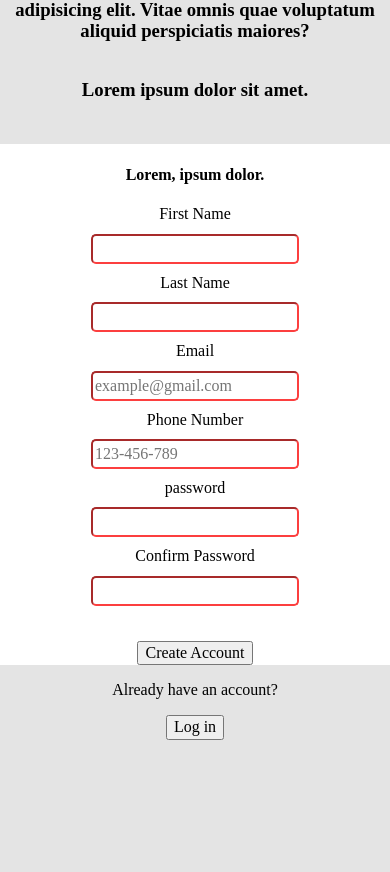
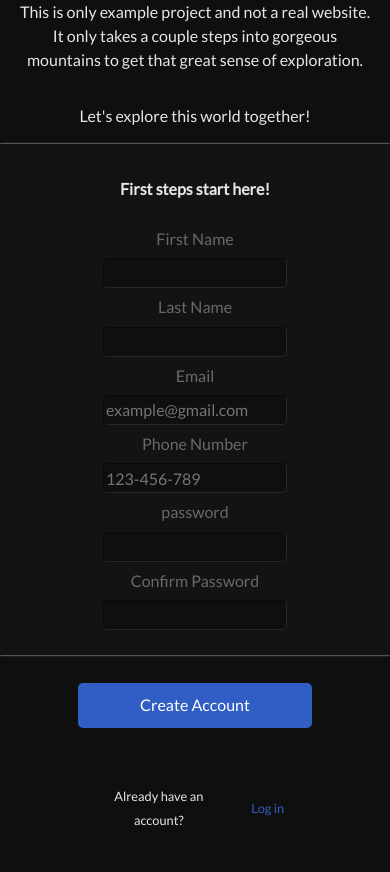
Before and after one commit to MMMMDEV/sign-up-form-top, a plain HTML site: page index.html in a window 390 px wide. Shown: the part 185-1057 px from the top of the page. Before the commit the page ends 975 px from the top, so only its background shows below. Drawn offline with Linux system fonts and the light colour scheme; a web font is replaced by a local one.

Commit message:
added final styling for mobile portrait version

```diff
--- a/index.html
+++ b/index.html
@@ -7,13 +7,14 @@
     <title>Sign up</title>
     <link rel="stylesheet" href="normalize.css">
     <link rel="stylesheet" href="style.css">
+    <script src="javascript.js" defer></script>
 </head>
 <body>
     <header>
         <div class="opacity-layer">
-           <div class="logo">Lab</div>
+           <div class="logo">Norv</div>
             <div class="link">
-                Photo by <a href="https://unsplash.com/ja/@susan_wilkinson?utm_source=unsplash&utm_medium=referral&utm_content=creditCopyText">Susan Wilkinson</a> on <a href="https://unsplash.com/s/photos/blue-aesthetic?utm_source=unsplash&utm_medium=referral&utm_content=creditCopyText">Unsplash</a>
+                Photo by &nbsp;<a href="https://unsplash.com/ja/@susan_wilkinson?utm_source=unsplash&utm_medium=referral&utm_content=creditCopyText"> Susan Wilkinson &nbsp;</a> on &nbsp;<a href="https://unsplash.com/s/photos/blue-aesthetic?utm_source=unsplash&utm_medium=referral&utm_content=creditCopyText"> Unsplash </a>
 
             </div>
         </div>
@@ -22,38 +23,41 @@
     <main>
         <div class="sign-up-section">
             <div class="intro-container">
-                <h3>Lorem, ipsum dolor sit amet consectetur adipisicing elit. Vitae omnis quae voluptatum aliquid perspiciatis maiores?</h3>
-                <h3>Lorem ipsum dolor sit amet.</h3>
+                <p>This is only example project and not a real website. It only takes a couple steps into gorgeous mountains to get that great sense of exploration.</p>
+                <p>Let's explore this world together!</p>
             </div>
             <div class="form-container">
-                <h4>Lorem, ipsum dolor.</h4>
+
                 <form class="sign-up" action="#" method="post">
+                    <div class="top-form">
+                        <h4>First steps start here!</h4>
                         <label for="first-name">First Name</label>
                         <input type="text" id="first-name" minlength="1" maxlength="10" required>
-
                         <label for="last-name">Last Name</label>
                         <input type="text" id="last-name" minlength="1" maxlength="10" required>
-
                         <label for="email">Email</label>
                         <input type="email" id="email" placeholder="example@gmail.com" required>
-
                         <label for="phone-number">Phone Number</label>
                         <input type="tel" id="phone-number" placeholder="123-456-789" pattern="^(\([0-9]{3}\)|[0-9]{3}-)[0-9]{3}-[0-9]{4}$" required>
-
                         <label for="password">password</label>
                         <input type="password" id="password" minlength="6" maxlength="25" required>
-
                         <label for="confirm-password">Confirm Password</label>
                         <input type="password" id="confirm-password" minlength="6" maxlength="25" required>
-
+                    </div>
+                    <div class="createBtnContainer">
                       <button class="createAccount-btn" type="submit">Create Account</button>
+                    </div>
                 </form>
             </div>
             <div class="log-in">
-              <p>Already have an account?</p>
-              <button type="button">Log in</button>
+              <p id="log-in-text">Already have an account?</p>
+              <button class="login-btn" type="button">Log in</button>
             </div>
         </div>
+
     </main>
+    <footer>
+
+    </footer>
 </body>
 </html>
--- a/style.css
+++ b/style.css
@@ -1,9 +1,11 @@
+@import url('https://fonts.googleapis.com/css2?family=Kantumruy+Pro&family=Lato&family=Poppins:wght@300;400&family=Uncial+Antiqua&display=swap');
+
 :root {
-    --header-height: 17vh;
-    --grey-color: #e4e4e4;
-    --letter-color: black;
+    --header-height: 20vh;
+    --grey-color: rgb(15, 15, 15);
+    --letter-color: rgba(255, 255, 255, 0.897);
     --border-color-inactive: rgba(0, 0, 0, 0.36);
-    --border-active: #00a6e3;
+    --border-active: #305ec4;
     --border-inValid: #fc3f3f;
     --border-valid: rgb(0, 156, 39);
 }
@@ -62,7 +64,8 @@ header {
     justify-content: center;
     align-items: center;
     font-size: 3rem;
-    color: var(--letter-color);
+    color: white;
+    font-family: 'Uncial Antiqua', cursive
 }
 
 .link {
@@ -73,11 +76,19 @@ header {
     top: calc(var(--header-height) - 3vh);
     font-size: 0.85rem;
     color: black;
+    font-family: 'Lato', sans-serif;
 }
 
 a, a:visited{
     text-decoration: none;
     color: black;
+    font-family: 'Lato', sans-serif;
+}
+
+p {
+    line-height: 1.5rem;
+    margin: 16px;
+    font-family: 'Lato', sans-serif;
 }
 
 /* main css */
@@ -89,6 +100,7 @@ a, a:visited{
     align-items: center;
     color: var(--letter-color);
     text-align: center;
+    font-family: 'Lato', sans-serif;
 }
 
 .intro-container {
@@ -105,11 +117,26 @@ a, a:visited{
     flex-direction: column;
     justify-content: center;
     align-items: center;
-    margin-top: 25px;
-    background-color: white;
+    background-color: var(--grey-color);
+
+}
+
+.top-form {
+    width: 100%;
+    height: 100%;
+    display: flex;
+    flex-direction: column;
+    justify-content: center;
+    align-items: center;
+    padding-top: 15px;
+    padding-bottom: 25px;
+    box-shadow: 0px 0px 2px;
+    gap: 10px;
+    background-color: rgba(25, 25, 25, 0.366);
 }
 
 .sign-up{
+    width: 100%;
     display: flex;
     flex-direction: column;
     justify-content: center;
@@ -117,13 +144,19 @@ a, a:visited{
     gap: 10px;
 }
 
+label {
+    color: rgba(255, 255, 255, 0.366);
+}
+
 input {
     height: 30px;
-    background-color: white;
-    color: black;
+    background-color: var(--grey-color);
+    color: white;
     border-width: 1px;
     border-radius: 5px;
     border-color: var(--border-color-inactive);
+    transition: 0.4s;
+
 }
 
 input:focus {
@@ -136,19 +169,52 @@ input:valid {
     border-width: 2px;
 }
 
-input:invalid {
-    border-color: var(--border-inValid);
-    border-width: 2px;
+.createBtnContainer {
+    display: flex;
+    justify-content: center;
+    align-items: center;
+    width: 100%;
+    height: 80px;
 }
 
 .createAccount-btn {
-    margin-top: 25px;
+    width: 60%;
+    height: 45px;
+    background-color: var(--grey-color);
+    border-width: 1px;
+    border-radius: 5px;
+    border: none;
+    background-color: #305ec4;
+    color: white;
+    transition: 0.4s;
+    cursor: pointer;
+    font-family: 'Lato', sans-serif;
+
 }
 
 .log-in {
+    height: 15vh;
     display: flex;
-    flex-direction: column;
+    flex-direction: row;
     justify-content: center;
     align-items: center;
-    margin-bottom: 50px;
+    font-size: 0.8rem;
 }
+
+.login-btn {
+    width: 40%;
+    height: 25px;
+    background-color: var(--grey-color);
+    color: var(--border-active);
+    border-width: 1px;
+    border-radius: 5px;
+    cursor: pointer;
+    transition: 0.4s;
+    border: none;
+}
+
+.login-btn:hover {
+    color: white;
+    border-width: 2px;
+    border: none;
+}
```
Lines whose indentation alone changed are shown as unchanged.
